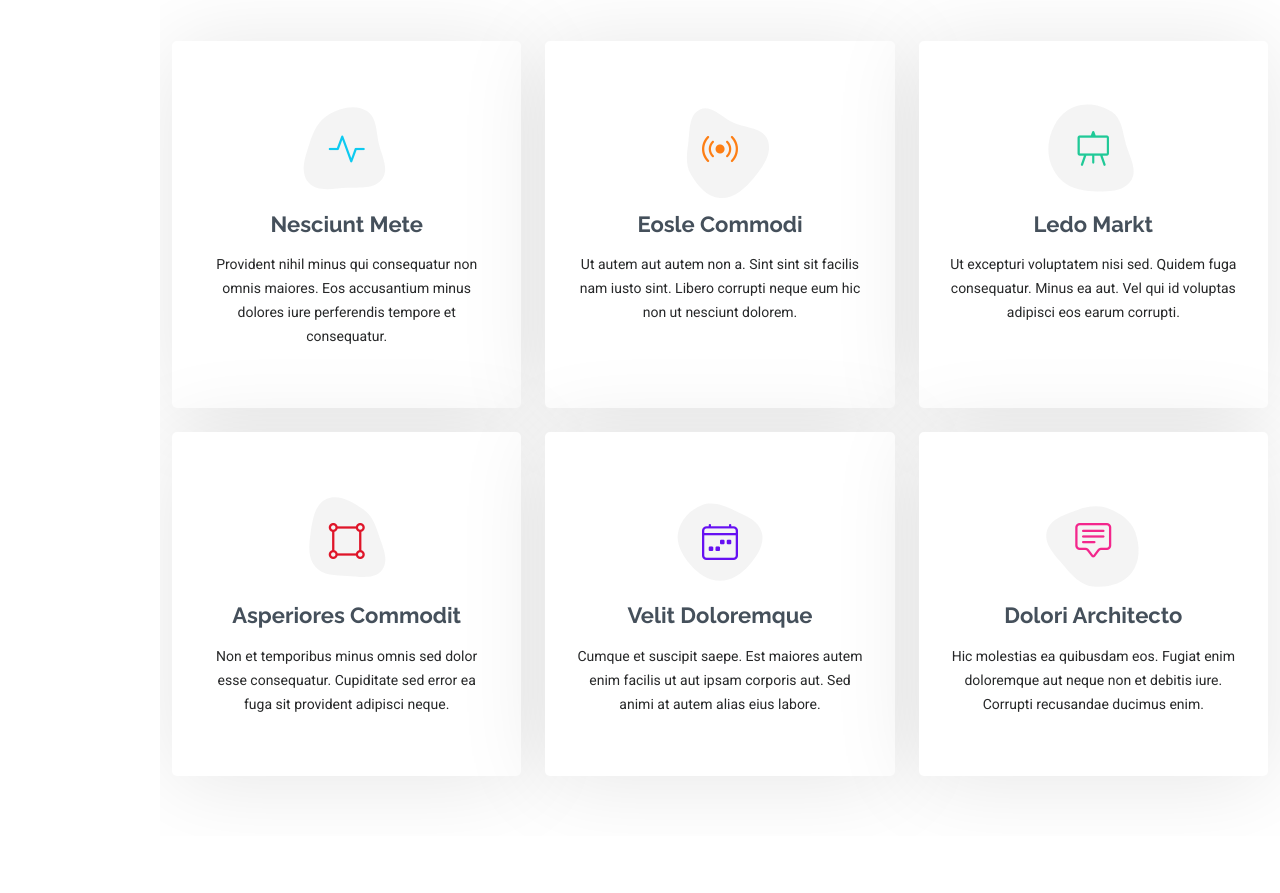
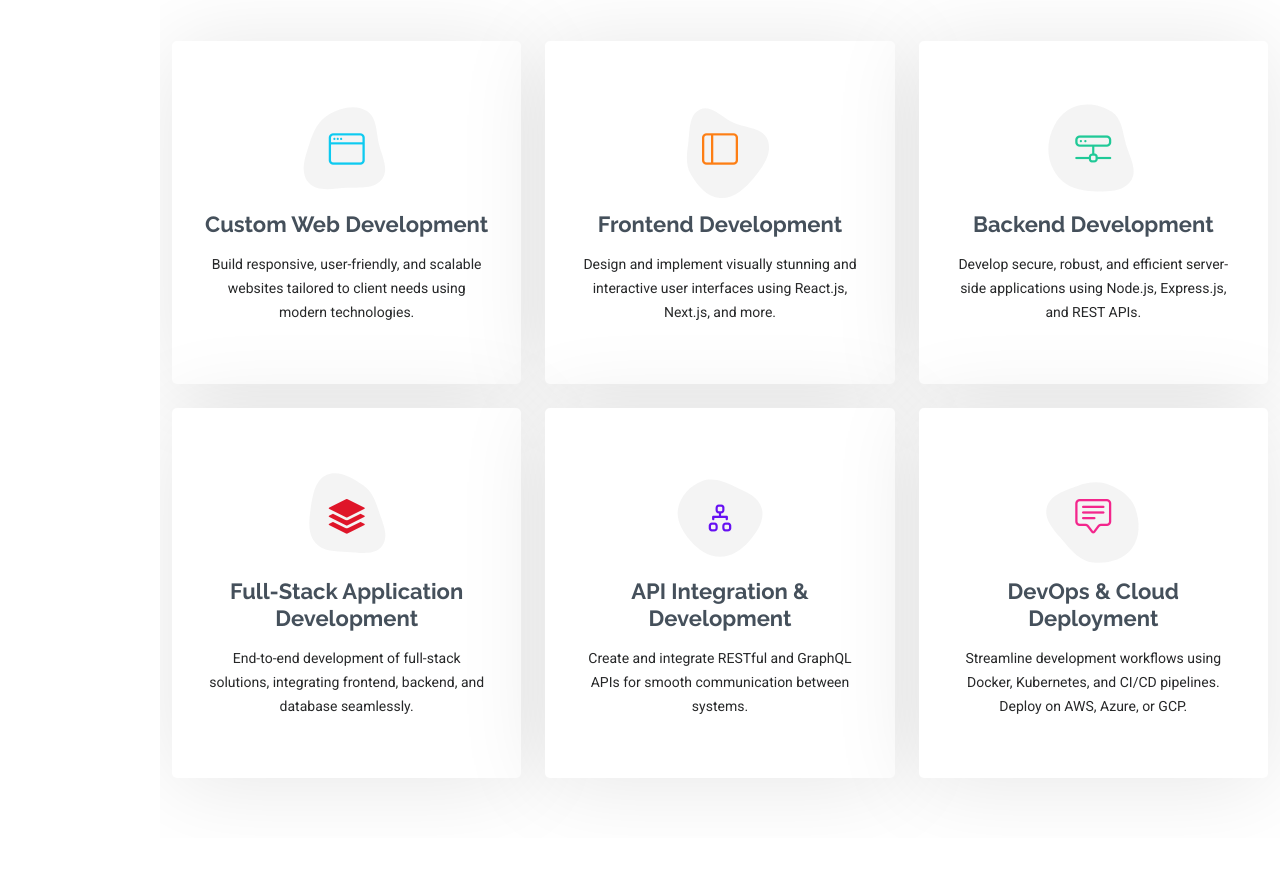
Before and after one commit to siddhant8979/Portfolio, a plain HTML site: page index.html in a window 1280 px wide. Shown: the part 5160-6053 px from the top of the page. Drawn offline with Linux system fonts and the light colour scheme.

Commit message:
Services Section added

```diff
--- a/index.html
+++ b/index.html
@@ -487,12 +487,12 @@
                 <svg width="100" height="100" viewBox="0 0 600 600" xmlns="http://www.w3.org/2000/svg">
                   <path stroke="none" stroke-width="0" fill="#f5f5f5" d="M300,521.0016835830174C376.1290562159157,517.8887921683347,466.0731472004068,529.7835943286574,510.70327084640275,468.03025145048787C554.3714126377745,407.6079735673963,508.03601936045806,328.9844924480964,491.2728898941984,256.3432110539036C474.5976632858925,184.082847569629,479.9380746630129,96.60480741107993,416.23090153303,58.64404602377083C348.86323505073057,18.502131276798302,261.93793281208167,40.57373210992963,193.5410806939664,78.93577620505333C130.42746243093433,114.334589627462,98.30271207620316,179.96522072025542,76.75703585869454,249.04625023123273C51.97151888228291,328.5150500222984,13.704378332031375,421.85034740162234,66.52175969318436,486.19268352777647C119.04800174914682,550.1803526380478,217.28368757567262,524.383925680826,300,521.0016835830174"></path>
                 </svg>
-                <i class="bi bi-activity"></i>
+                <i class="bi bi-window"></i>
               </div>
               <a href="#" class="stretched-link">
-                <h3>Nesciunt Mete</h3>
+                <h3>Custom Web Development</h3>
               </a>
-              <p>Provident nihil minus qui consequatur non omnis maiores. Eos accusantium minus dolores iure perferendis tempore et consequatur.</p>
+              <p>Build responsive, user-friendly, and scalable websites tailored to client needs using modern technologies. </p>
             </div>
           </div><!-- End Service Item -->
 
@@ -502,12 +502,12 @@
                 <svg width="100" height="100" viewBox="0 0 600 600" xmlns="http://www.w3.org/2000/svg">
                   <path stroke="none" stroke-width="0" fill="#f5f5f5" d="M300,582.0697525312426C382.5290701553225,586.8405444964366,449.9789794690241,525.3245884688669,502.5850820975895,461.55621195738473C556.606425686781,396.0723002908107,615.8543463187945,314.28637112970534,586.6730223649479,234.56875336149918C558.9533121215079,158.8439757836574,454.9685369536778,164.00468322053177,381.49747125262974,130.76875717737553C312.15926192815925,99.40240125094834,248.97055460311594,18.661163978235184,179.8680185752513,50.54337015887873C110.5421016452524,82.52863877960104,119.82277516462835,180.83849132639028,109.12597500060166,256.43424936330496C100.08760227029461,320.3096726198365,92.17705696193138,384.0621239912766,124.79988738764834,439.7174275375508C164.83382741302287,508.01625554203684,220.96474134820875,577.5009287672846,300,582.0697525312426"></path>
                 </svg>
-                <i class="bi bi-broadcast"></i>
+                <i class="bi bi-layout-sidebar"></i>
               </div>
               <a href="#" class="stretched-link">
-                <h3>Eosle Commodi</h3>
+                <h3>Frontend Development</h3>
               </a>
-              <p>Ut autem aut autem non a. Sint sint sit facilis nam iusto sint. Libero corrupti neque eum hic non ut nesciunt dolorem.</p>
+              <p>Design and implement visually stunning and interactive user interfaces using React.js, Next.js, and more.</p>
             </div>
           </div><!-- End Service Item -->
 
@@ -517,12 +517,12 @@
                 <svg width="100" height="100" viewBox="0 0 600 600" xmlns="http://www.w3.org/2000/svg">
                   <path stroke="none" stroke-width="0" fill="#f5f5f5" d="M300,541.5067337569781C382.14930387511276,545.0595476570109,479.8736841581634,548.3450877840088,526.4010558755058,480.5488172755941C571.5218469581645,414.80211281144784,517.5187510058486,332.0715597781072,496.52539010469104,255.14436215662573C477.37192572678356,184.95920475031193,473.57363656557914,105.61284051026155,413.0603344069578,65.22779650032875C343.27470386102294,18.654635553484475,251.2091493199835,5.337323636656869,175.0934190732945,40.62881213300186C97.87086631185822,76.43348514350839,51.98124368387456,156.15599469081315,36.44837278890362,239.84606092416172C21.716077023791087,319.22268207091537,43.775223500013084,401.1760424656574,96.891909868211,461.97329694683043C147.22146801428983,519.5804099606455,223.5754009179313,538.201503339737,300,541.5067337569781"></path>
                 </svg>
-                <i class="bi bi-easel"></i>
+                <i class="bi bi-hdd-network"></i>
               </div>
               <a href="#" class="stretched-link">
-                <h3>Ledo Markt</h3>
+                <h3>Backend Development</h3>
               </a>
-              <p>Ut excepturi voluptatem nisi sed. Quidem fuga consequatur. Minus ea aut. Vel qui id voluptas adipisci eos earum corrupti.</p>
+              <p>Develop secure, robust, and efficient server-side applications using Node.js, Express.js, and REST APIs.</p>
             </div>
           </div><!-- End Service Item -->
 
@@ -532,12 +532,12 @@
                 <svg width="100" height="100" viewBox="0 0 600 600" xmlns="http://www.w3.org/2000/svg">
                   <path stroke="none" stroke-width="0" fill="#f5f5f5" d="M300,503.46388370962813C374.79870501325706,506.71871716319447,464.8034551963731,527.1746412648533,510.4981551193396,467.86667711651364C555.9287308511215,408.9015244558933,512.6030010748507,327.5744911775523,490.211057578863,256.5855673507754C471.097692560561,195.9906835881958,447.69079081568157,138.11976852964426,395.19560036434837,102.3242989838813C329.3053358748298,57.3949838291264,248.02791733380457,8.279543830951368,175.87071277845988,42.242879143198664C103.41431057327972,76.34704239035025,93.79494320519305,170.9812938413882,81.28167332365135,250.07896920659033C70.17666984294237,320.27484674793965,64.84698225790005,396.69656628748305,111.28512138212992,450.4950937839243C156.20124167950087,502.5303643271138,231.32542653798444,500.4755392045468,300,503.46388370962813"></path>
                 </svg>
-                <i class="bi bi-bounding-box-circles"></i>
+                <i class="bi bi-stack"></i>
               </div>
               <a href="#" class="stretched-link">
-                <h3>Asperiores Commodit</h3>
+                <h3>Full-Stack Application Development</h3>
               </a>
-              <p>Non et temporibus minus omnis sed dolor esse consequatur. Cupiditate sed error ea fuga sit provident adipisci neque.</p>
+              <p>End-to-end development of full-stack solutions, integrating frontend, backend, and database seamlessly.</p>
               <a href="#" class="stretched-link"></a>
             </div>
           </div><!-- End Service Item -->
@@ -548,12 +548,12 @@
                 <svg width="100" height="100" viewBox="0 0 600 600" xmlns="http://www.w3.org/2000/svg">
                   <path stroke="none" stroke-width="0" fill="#f5f5f5" d="M300,532.3542879108572C369.38199826031484,532.3153073249985,429.10787420159085,491.63046689027357,474.5244479745417,439.17860296908856C522.8885846962883,383.3225815378663,569.1668002868075,314.3205725914397,550.7432151929288,242.7694973846089C532.6665558377875,172.5657663291529,456.2379748765914,142.6223662098291,390.3689995646985,112.34683881706744C326.66090330228417,83.06452184765237,258.84405631176094,53.51806209861945,193.32584062364296,78.48882559362697C121.61183558270385,105.82097193414197,62.805066853699245,167.19869350419734,48.57481801355237,242.6138429142374C34.843463184063346,315.3850353017275,76.69343916112496,383.4422959591041,125.22947124332185,439.3748458443577C170.7312796277747,491.8107796887764,230.57421082200815,532.3932930995766,300,532.3542879108572"></path>
                 </svg>
-                <i class="bi bi-calendar4-week icon"></i>
+                <i class="bi bi-diagram-2 icon"></i>
               </div>
               <a href="#" class="stretched-link">
-                <h3>Velit Doloremque</h3>
+                <h3>API Integration & Development</h3>
               </a>
-              <p>Cumque et suscipit saepe. Est maiores autem enim facilis ut aut ipsam corporis aut. Sed animi at autem alias eius labore.</p>
+              <p>Create and integrate RESTful and GraphQL APIs for smooth communication between systems.</p>
               <a href="#" class="stretched-link"></a>
             </div>
           </div><!-- End Service Item -->
@@ -567,9 +567,9 @@
                 <i class="bi bi-chat-square-text"></i>
               </div>
               <a href="#" class="stretched-link">
-                <h3>Dolori Architecto</h3>
+                <h3>DevOps & Cloud Deployment</h3>
               </a>
-              <p>Hic molestias ea quibusdam eos. Fugiat enim doloremque aut neque non et debitis iure. Corrupti recusandae ducimus enim.</p>
+              <p>Streamline development workflows using Docker, Kubernetes, and CI/CD pipelines. Deploy on AWS, Azure, or GCP.</p>
               <a href="#" class="stretched-link"></a>
             </div>
           </div><!-- End Service Item -->
```
